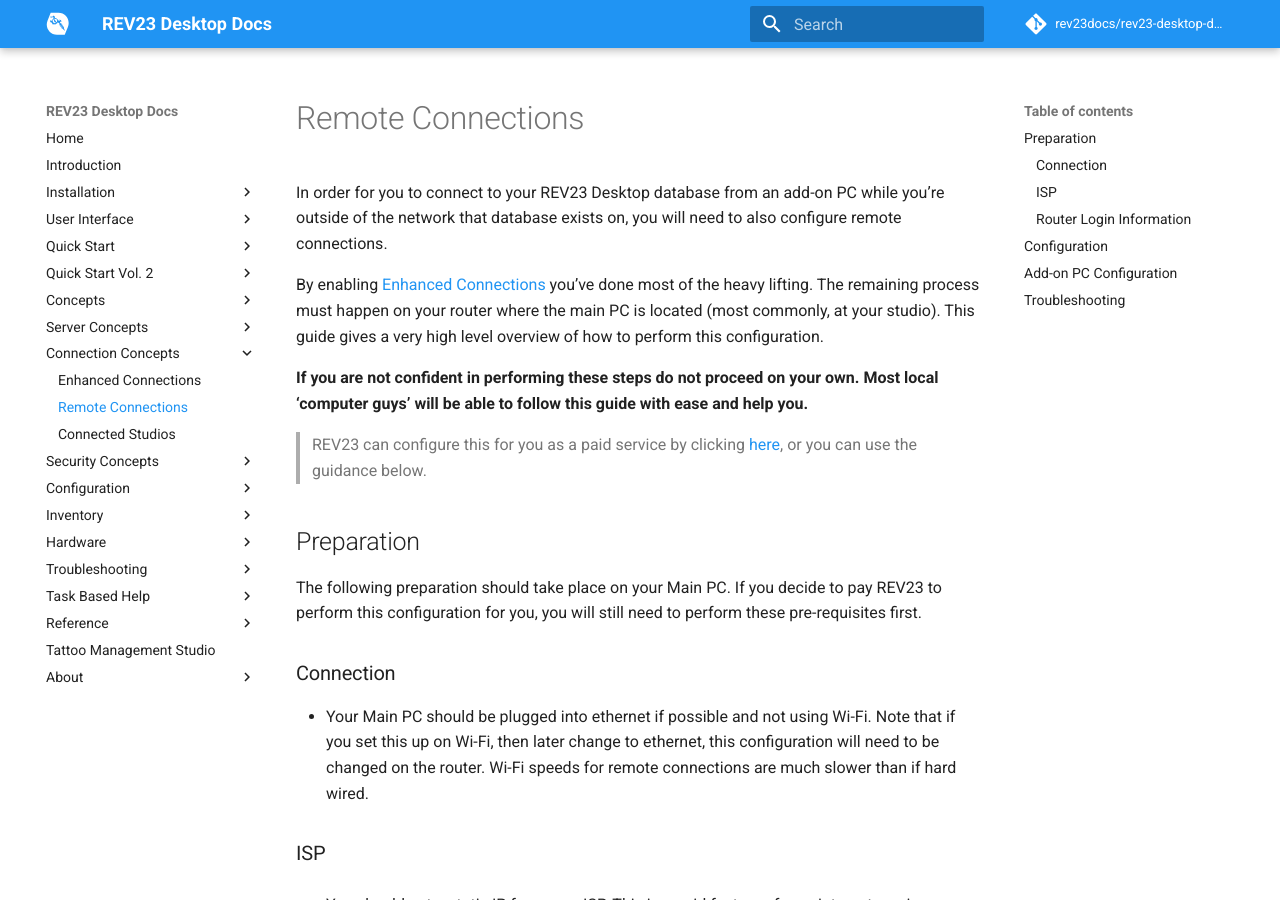
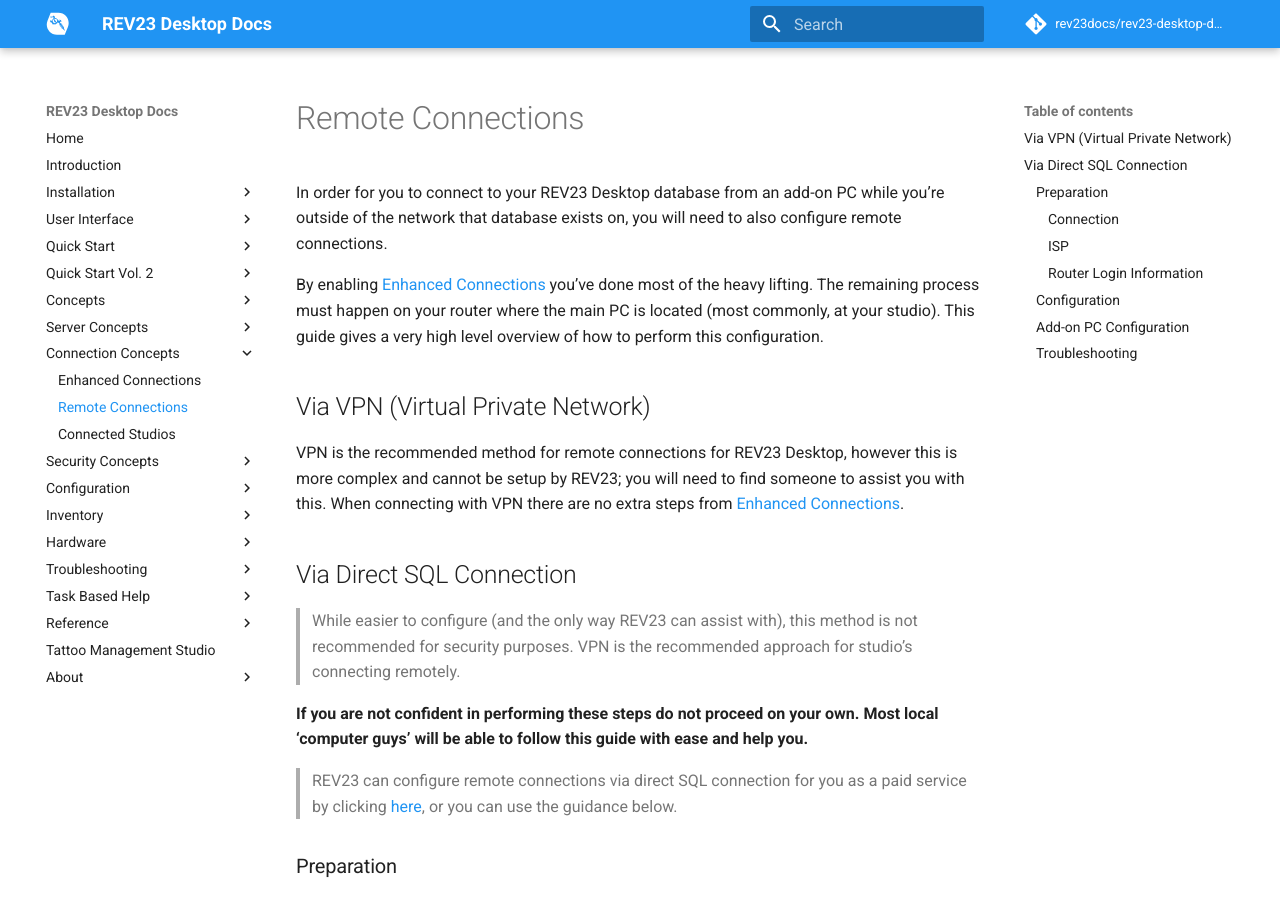
Before and after one commit to REV23Docs/rev23-desktop-docs, an MkDocs documentation site: the page built from docs/connection-concepts/remote-connections.md, in a window 1280 px wide and 900 px high. Built offline with MkDocs 1.6.1 and Material for MkDocs 9.7.7, drawn with Linux system fonts in a browser that asks for light colours; comment, search, counter and statistics services are not loaded; old or Windows-style settings are respelled for this version of MkDocs.

Commit message:
Remote connections VPN

```diff
--- a/docs/connection-concepts/remote-connections.md
+++ b/docs/connection-concepts/remote-connections.md
@@ -4,25 +4,32 @@
 
 By enabling [Enhanced Connections](enhanced-connections.md) you've done most of the heavy lifting. The remaining process must happen on your router where the main PC is located (most commonly, at your studio). This guide gives a very high level overview of how to perform this configuration.
 
+## Via VPN (Virtual Private Network)
+VPN is the recommended method for remote connections for REV23 Desktop, however this is more complex and cannot be setup by REV23;  you will need to find someone to assist you with this. When connecting with VPN there are no extra steps from [Enhanced Connections](enhanced-connections.md).
+
+## Via Direct SQL Connection
+
+> While easier to configure (and the only way REV23 can assist with), this method is not recommended for security purposes. VPN is the recommended approach for studio's connecting remotely.
+
 **If you are not confident in performing these steps do not proceed on your own. Most local 'computer guys' will be able to follow this guide with ease and help you.**
 
-> REV23 can configure this for you as a paid service by clicking [here](https://www.rev23.com/cart/addtocart?productVariantId=7e6e8981-6ed4-4227-bc71-cf6f73abe445), or you can use the guidance below.
+> REV23 can configure remote connections via direct SQL connection for you as a paid service by clicking [here](https://www.rev23.com/cart/addtocart?productVariantId=7e6e8981-6ed4-4227-bc71-cf6f73abe445), or you can use the guidance below.
 
-## Preparation
+### Preparation
 
 The following preparation should take place on your Main PC. If you decide to pay REV23 to perform this configuration for you, you will still need to perform these pre-requisites first.
 
-### Connection
+#### Connection
 
 + Your Main PC should be plugged into ethernet if possible and not using Wi-Fi. Note that if you set this up on Wi-Fi, then later change to ethernet, this configuration will need to be changed on the router. Wi-Fi speeds for remote connections are much slower than if hard wired.
 
-### ISP
+#### ISP
 
 + You should get a static IP from your ISP. This is a paid feature of your internet service, however it makes things more consistent and stable.
 
 + Or, if you chose not to get a static IP from your ISP you will need some type of dynamic DNS service, such as [Dyn](https://account.dyn.com/) or no-ip.org. Check which (if any) your router supports, and select from that list. Otherwise, [Dyn](https://account.dyn.com/) offers a Windows Update Client that runs in the background on your main PC and will update your hostname with any changes to your public IP address. If REV23 performs this config, we usually assist you with setting up [Dyn](https://account.dyn.com/).
 
-### Router Login Information
+#### Router Login Information
 
 + Ensure you can log onto your router's administrative page. In the majority of cases you'll find this by opening a browser to http://192.168.1.1 or http://10.1.10.1. You can also do an internet search for your make/model of router and find that information easily. If neither of these work you can find this with the following steps.
 
@@ -35,7 +42,7 @@
 
     5. Ensure you know the admin username and password. In most cases, this is `admin` and `password` respectively. If this is the case, you should also take the time to change this password.
 
-## Configuration
+### Configuration
 
 1. Ensure the Network Profile in Windows settings is set to **Private**. In the latest versions of Windows 10 this can be done by clicking the Network icon in the bottom right corner, selecting Properties on the network you are connected to, then making sure this is set to Private and not Public.
 
@@ -57,7 +64,7 @@
 
 If your test succeeds you are finished! You will now need to configure your add-on PC with the proper connection information for accessing your main PC from outside of the studio.
 
-## Add-on PC Configuration
+### Add-on PC Configuration
 
 If you are already at the screen asking for connection details this information is the same as the information that was provided to you when you setup [Enhanced Connections](enhanced-connections.md) with one difference. You will need to set the Server Name to be your public static IP address or your dynamic DNS hostname, followed by a comma, then the number 1533.
 
@@ -77,7 +84,7 @@
 
 When you open REV23 Desktop again you will be prompted for which connection to use. Select the appropriate one for the environment you are in (in studio or out of studio).
 
-## Troubleshooting
+### Troubleshooting
 
 + If you're running separate security software on your main PC disable it and try again. If the connection works you will need to independently configure it to allow these connections.
 
--- a/mkdocs.yml
+++ b/mkdocs.yml
@@ -183,6 +183,7 @@
       - 'How to: Migrate data to a new PC': how-to/migrate-data-to-a-new-pc.md
       - 'How to: Recover from PC crashes': how-to/recover-from-pc-crashes.md
       - 'How to: Reset user interface to defaults': how-to/reset-user-interface-defaults.md
+      - 'How to: Configure iOS for Cloud Calendar': how-to\cloud-calendar-ios-fetch.md
     - Reference:
       - 'Appointments': reference/appointments.md
       - 'Customers': reference/customers.md
```
